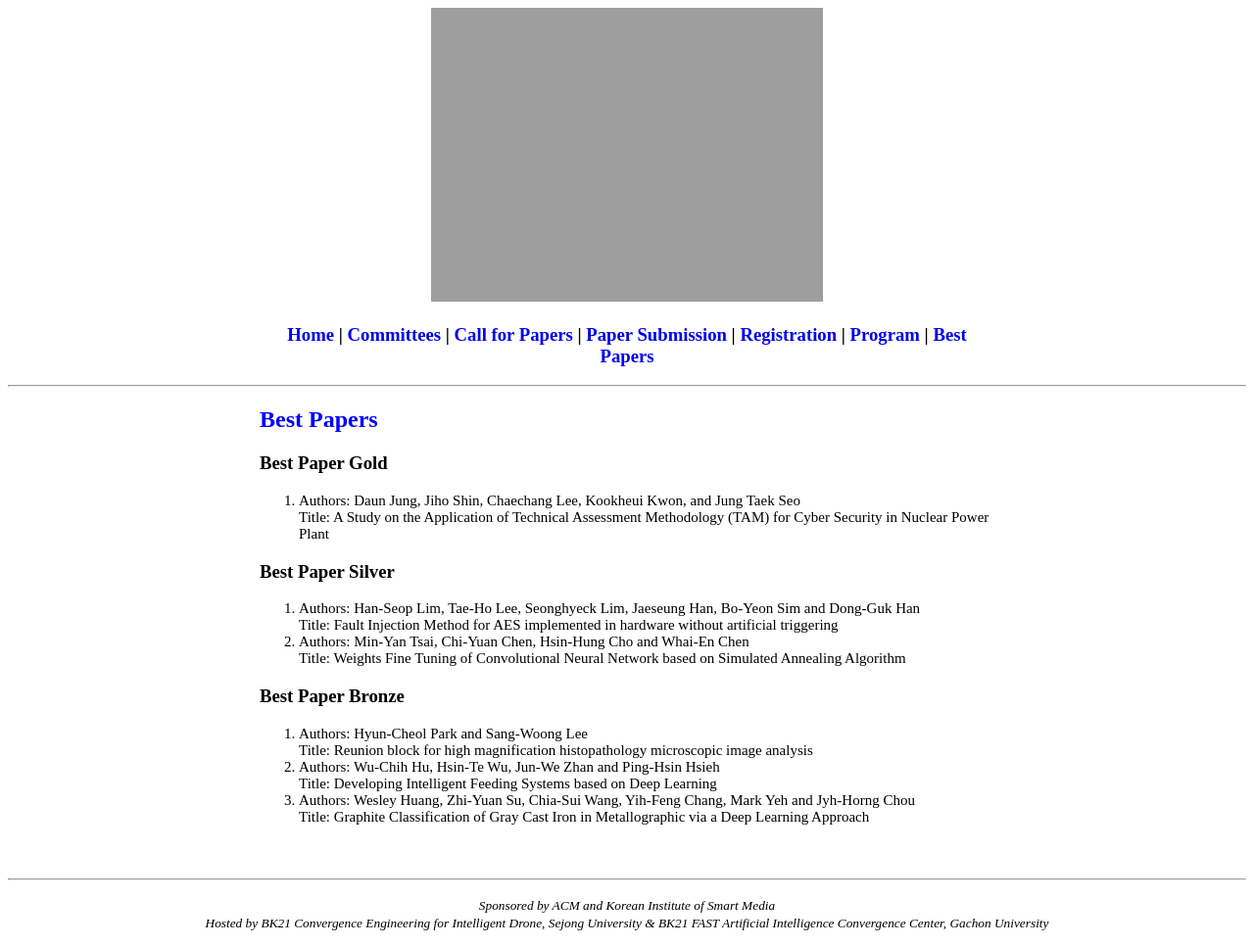
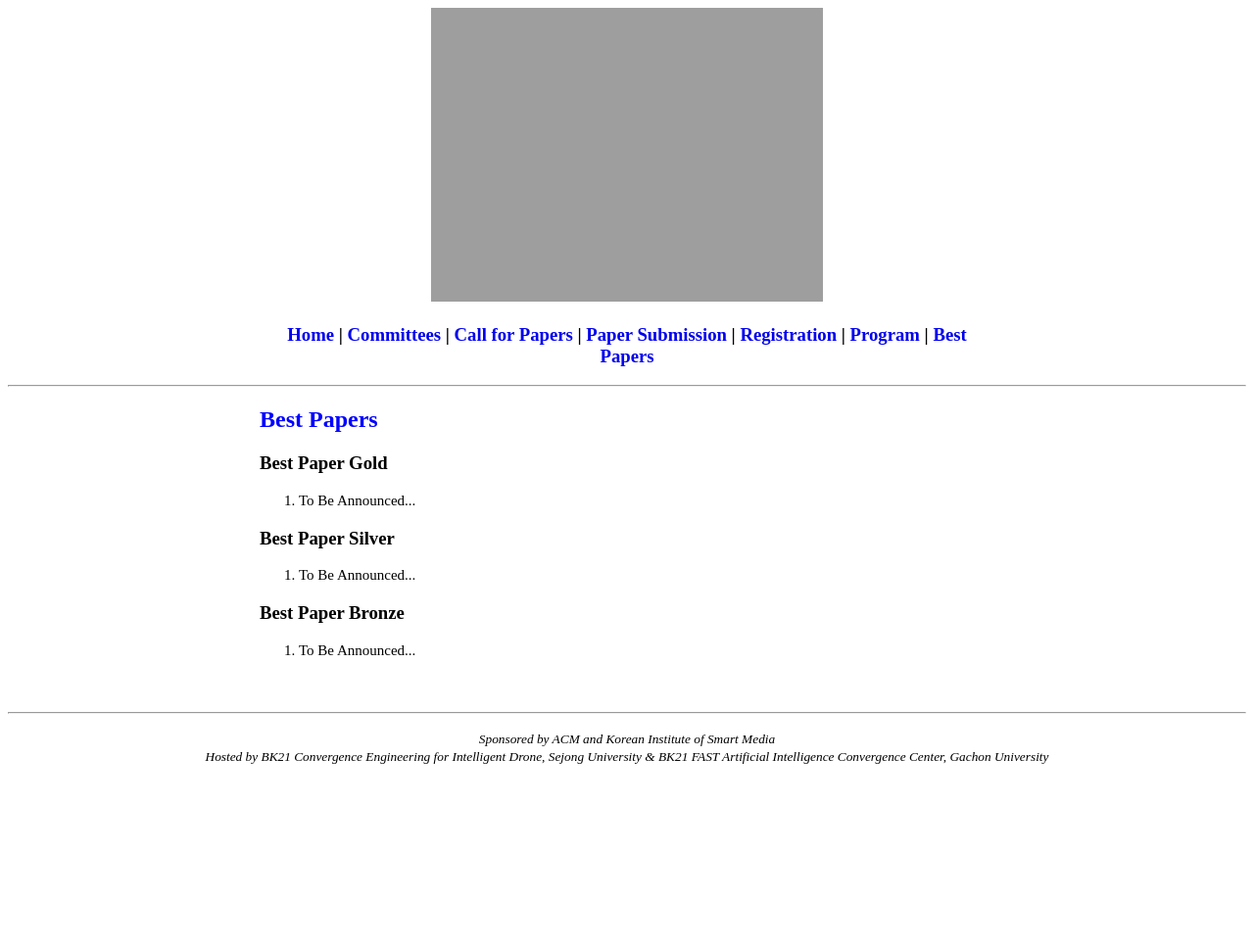
Before and after one commit to icea-conf/2021, a Jekyll site: the page built from best_papers/index.html, in a window 1280 px wide. Shown: the whole page at 98% size. Built offline with Jekyll 4.4.1, drawn with Linux system fonts in a browser that asks for light colours; after the commit the page ends 900 px from its top, so only the background shows below that.

Commit message:
Update index.html

```diff
--- a/best_papers/index.html
+++ b/best_papers/index.html
@@ -9,36 +9,21 @@ title: ACM ICEA 2021
                <h3>Best Paper Gold</h3>
                <ol>
                     <li style="font-size:15px">
-                      Authors: Daun Jung, Jiho Shin, Chaechang Lee, Kookheui Kwon, and Jung Taek Seo</br>
-                      Title: A Study on the Application of Technical Assessment Methodology (TAM) for Cyber Security in Nuclear Power Plant
+                      To Be Announced...
                     </li>
                </ol>
 
                <h3>Best Paper Silver</h3>
                <ol>
                     <li style="font-size:15px">
-                      Authors: Han-Seop Lim, Tae-Ho Lee, Seonghyeck Lim, Jaeseung Han, Bo-Yeon Sim and Dong-Guk Han</br>
-                      Title: Fault Injection Method for AES implemented in hardware without artificial triggering
-                    </li>
-                    <li style="font-size:15px">
-                      Authors: Min-Yan Tsai, Chi-Yuan Chen, Hsin-Hung Cho and Whai-En Chen</br>
-                      Title: Weights Fine Tuning of Convolutional Neural Network based on Simulated Annealing Algorithm
+                      To Be Announced...
                     </li>
                </ol>
 
                <h3>Best Paper Bronze</h3>
                <ol>
                     <li style="font-size:15px">
-                      Authors: Hyun-Cheol Park and Sang-Woong Lee</br>
-                      Title: Reunion block for high magnification histopathology microscopic image analysis
-                    </li>
-                    <li style="font-size:15px">
-                      Authors: Wu-Chih Hu, Hsin-Te Wu, Jun-We Zhan and Ping-Hsin Hsieh</br>
-                      Title: Developing Intelligent Feeding Systems based on Deep Learning
-                    </li>
-                    <li style="font-size:15px">
-                      Authors: Wesley Huang, Zhi-Yuan Su, Chia-Sui Wang, Yih-Feng Chang, Mark Yeh and Jyh-Horng Chou</br>
-                      Title: Graphite Classification of Gray Cast Iron in Metallographic via a Deep Learning Approach
+                      To Be Announced...
                     </li>
                </ol>
           </div>
```
